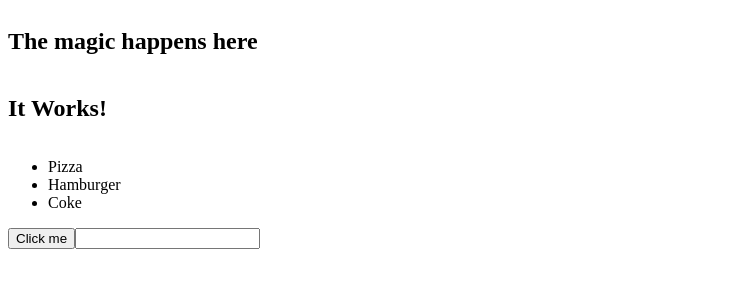
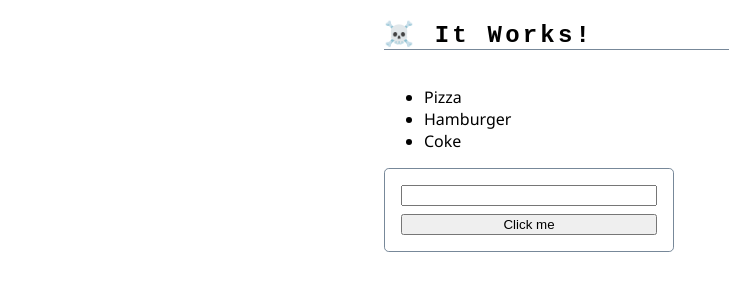
Before and after one commit to wakeupgrumpy/H2021Webapplikasjoner, a React (Create React App) app in the folder 5-Intro-React/: page / in a window 1280 px wide. Shown: the top 300 px of the page, without its empty margins (0-729 px from the left). Built offline with nearby package versions, Linux system fonts and the light colour scheme.

Commit message:
Lagt til noe mer style, refaktorert title.js

```diff
--- a/5-Intro-React/src/App.js
+++ b/5-Intro-React/src/App.js
@@ -8,14 +8,13 @@ import './styles.scss';
 const App = () => {
 
   const food = ['Pizza', 'Hamburger', 'Coke'];
+
   const [inputFromChild, setInputFromChild] = useState('');
   const [isClicked, setIsClicked] = useState(false);
 
   return (
     <Wrapper>
-      <h1>The magic happens here</h1>
-
-      <MyComponent title={'It Works!'} />
+      <MyComponent title={'☠️ It Works!'} />
       <Food food={food} />
       <Alert inputFromChild={setInputFromChild} isClicked={setIsClicked}/>
       {isClicked && (
--- a/5-Intro-React/src/components/MyComponent.js
+++ b/5-Intro-React/src/components/MyComponent.js
@@ -1,11 +1,5 @@
 import Title from "./Title";
 
-const MyComponent = ({title}) => {
-
-  return (
-    <Title title={title}/>
-  )
-
-}
+const MyComponent = ({title}) => <Title title={title}/>;
 
 export default MyComponent;
--- a/5-Intro-React/src/styles.scss
+++ b/5-Intro-React/src/styles.scss
@@ -1,9 +1,49 @@
+body {
+  margin: 0;
+  padding: 0;
+  font-family:'Segoe UI', Tahoma, Geneva, Verdana, sans-serif;
+}
+
+main {
+  width: 40vw;
+  margin: 0 auto;
+}
+
 .App {
   font-family: sans-serif;
   text-align: center;
+}
+
+h1 {
+  font-family: 'Courier New', Courier, monospace;
+  letter-spacing: .2rem;
+
+  border-bottom: 1px solid lightslategray;
 }
 
 .flex {
   display: flex;
   flex-direction: column;
 }
+
+div {
+  display: flex;
+  flex-direction: column;
+
+  padding: 1rem;
+  max-width: 20vw;
+
+  border: 1px solid lightslategray;
+  border-radius: .3rem;
+
+  button {
+    order: 2;
+    margin-top: .5rem;
+  }
+}
+
+p {
+  font-family: 'Courier New', Courier, monospace;
+  border-left: 3px solid lightgray;
+  padding-left: 1rem;
+}
```
Also changed, not shown: 1 other file (tests, documents, lock files or other folders).
